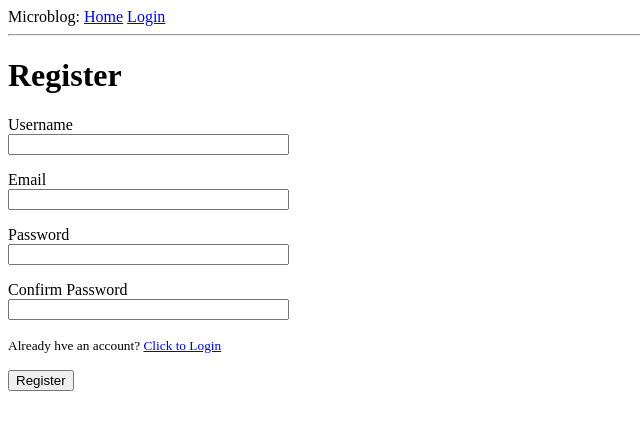
After one commit to muturi254/m_blog, a Flask app: page /register in a window 1280 px wide. The commit adds this page. Shown: the top 430 px of the page, without its empty margins (0-640 px from the left). Run offline with Flask 3, Linux system fonts and the light colour scheme.

Commit message:
add registration form and route

```diff
--- a/app/forms.py
+++ b/app/forms.py
@@ -1,6 +1,10 @@
+import sqlalchemy as sa
 from flask_wtf import FlaskForm
-from wtforms import BooleanField, StringField, PasswordField, SubmitField
-from wtforms.validators import DataRequired
+from wtforms import BooleanField, StringField, PasswordField, SubmitField, EmailField
+from wtforms.validators import DataRequired, Email, EqualTo, ValidationError
+
+from app import db
+from app.models import User
 
 
 # class forms
@@ -9,3 +13,23 @@ class LoginForm(FlaskForm):
     password = PasswordField('Password', validators=[DataRequired()])
     remember_me = BooleanField('Remember me')
     submit = SubmitField('Sign in')
+
+class RegistrationForm(FlaskForm):
+    username = StringField('Username', validators=[DataRequired()])
+    email = EmailField('Email', validators=[DataRequired(), Email()])
+    password = PasswordField('Password', validators=[DataRequired()])
+    password2 = PasswordField('Confirm Password', validators=[DataRequired(), EqualTo('password')])
+    submit = SubmitField('Register')
+
+    # validate username
+    def validate_username(self, username):
+        user = db.session.scalar(sa.select(User).where(User.username == username.data))
+
+        if user is not None:
+            raise ValidationError("Username already taken, use a different one")
+
+    def validate_email(self, email):
+        user = db.session.scalar(sa.select(User).where(User.email == email.data))
+
+        if user is not None:
+            raise ValidationError("Email already in use, try a different one")
--- a/app/models.py
+++ b/app/models.py
@@ -8,7 +8,7 @@ from flask_login import UserMixin
 from app import db, login
 
 # models
-class User(db.Model, UserMixin):
+class User(UserMixin, db.Model):
     # __tablename__ = "users"
 
 
@@ -42,4 +42,4 @@ class Post(db.Model):
 # add loading a user
 @login.user_loader
 def load_user(id):
-    db.session.get(User, int(id))
+    return db.session.get(User, int(id))
--- a/app/routes.py
+++ b/app/routes.py
@@ -4,7 +4,7 @@ from flask_login import current_user, login_required, login_user, logout_user
 import sqlalchemy as sa
 
 from app import app, db
-from app.forms import LoginForm
+from app.forms import LoginForm, RegistrationForm
 from app.models import User
 
 # views
@@ -24,7 +24,7 @@ def index():
             "body": "for the beauty on beauts"
         }
     ]
-    return render_template('index.html', title=title, user=user, posts=posts)
+    return render_template('index.html', title=title, posts=posts)
 
 @app.route('/login', methods=['GET', 'POST'])
 def login():
@@ -38,18 +38,40 @@ def login():
         user = db.session.scalar(
             sa.select(User).where(User.username == form.username.data)
         )
-
         if user is None or not user.check_password(form.password.data):
             flash("Invalid credentials")
             return redirect(url_for('login'))
+
         login_user(user, remember=form.remember_me.data)
+        print("test", login_user(user, remember=form.remember_me.data))
         next_page = request.args.get('next')
 
-        if not next_page or urlsplit(next_page).netloc  !='':
+        if not next_page or urlsplit(next_page).netloc != "":
             next_page = url_for('index')
-        return redirect(next_page)
 
-    return render_template('login.html', title='Sign up', form=form)
+        print("no user", user, next_page)
+
+        return redirect('index')
+
+    return render_template('login.html', title='Sign in', form=form)
+
+
+@app.route('/register', methods=['GET', 'POST'])
+def register():
+    if current_user.is_authenticated:
+        return redirect(url_for('index'))
+
+    form = RegistrationForm()
+
+    if form.validate_on_submit():
+        user = User(username = form.username.data, email=form.email.data)
+        user.set_password(form.password.data)
+        db.session.add(user)
+        db.session.commit()
+        flash("congratulations, you are noe a registered user")
+        return redirect(url_for('login'))
+
+    return render_template('register.html', form=form, title="Register")
 
 @app.route('/logout')
 def logout():
--- a/app/templates/index.html
+++ b/app/templates/index.html
@@ -1,7 +1,7 @@
 {% extends './base.html' %}
 
 {% block content %}
-    <p>Hello, {{ user.username }}</p>
+    <p>Hello, {{ current_user.username }}</p>
     {% for post in posts %}
         <div>
             <p>{{ post.author.username }} says: <b>{{ post.body }}</b> </p>
--- a/app/templates/login.html
+++ b/app/templates/login.html
@@ -22,6 +22,8 @@
         </p>
         <p>{{ form.remember_me() }}  {{ form.remember_me.label }}</p>
 
+        <small>New user? <a href="{{ url_for('register') }}">Click to Register</a></small>
+
         <p>{{ form.submit }}</p>
     </form>
 {% endblock %}
--- /dev/null
+++ b/app/templates/register.html
@@ -0,0 +1,42 @@
+{% extends './base.html' %}
+
+{% block content %}
+    <h1>Register</h1>
+
+    <form action="" method="post">
+        {{ form.hidden_tag() }}
+
+        <p>
+            {{ form.username.label }} <br>
+            {{ form.username(size=32) }} <br>
+            {% for error in form.username.errors %}
+                <span style="color: red;">[{{ error }}]</span>
+            {% endfor %}
+        </p>
+        <p>
+            {{ form.email.label }} <br>
+            {{ form.email(size=32) }} <br>
+            {% for error in form.email.errors %}
+                <span style="color: red;">[{{ error }}]</span>
+            {% endfor %}
+        </p>
+        <p>
+            {{ form.password.label }} <br>
+            {{ form.password(size=32) }} <br>
+            {% for error in form.password.errors %}
+                <span style="color: red;">[{{ error }}]</span>
+            {% endfor %}
+        </p>
+        <p>
+            {{ form.password2.label }} <br>
+            {{ form.password2(size=32) }} <br>
+            {% for error in form.password2.errors %}
+                <span style="color: red;">[{{ error }}]</span>
+            {% endfor %}
+        </p>
+
+        <small>Already hve an account? <a href="{{ url_for('login') }}">Click to Login</a></small>
+
+        <p>{{ form.submit() }}</p>
+    </form>
+{% endblock %}
```
Also changed, not shown: 2 other files.
